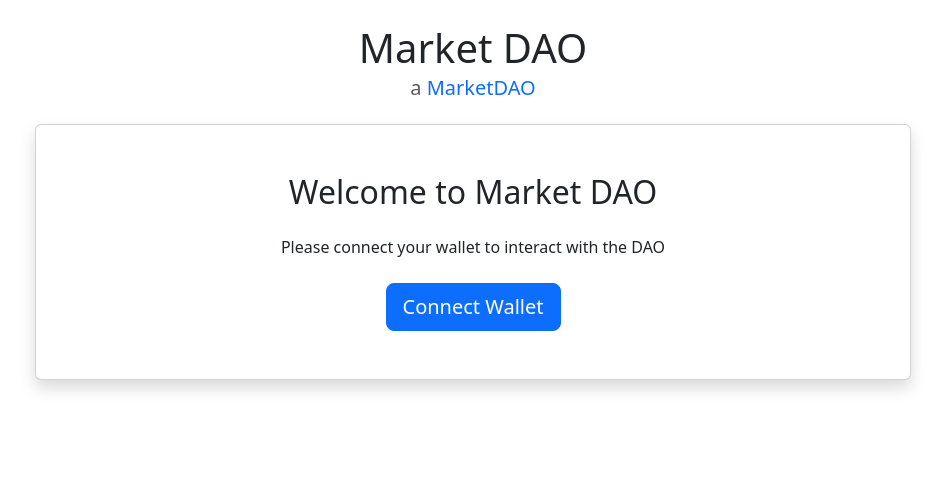
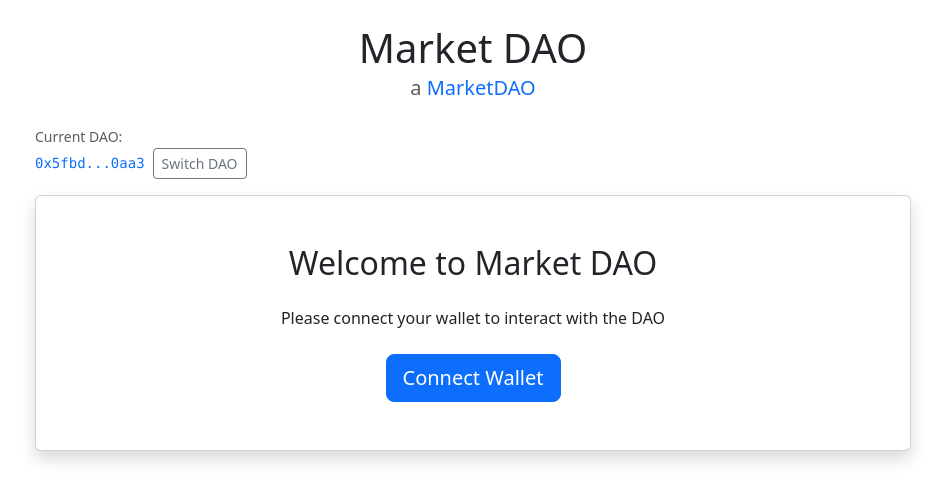
Before and after one commit to evronm/marketDAO, a React (Vite) app in the folder frontend/: page / in a window 1280 px wide. Shown: the top 500 px of the page, without its empty margins (167-1112 px from the left). Built offline with nearby package versions, Linux system fonts and the light colour scheme.

Commit message:
add ability to change contract addresses in front end.  not yet tested

```diff
--- a/frontend/src/App.tsx
+++ b/frontend/src/App.tsx
@@ -1,5 +1,6 @@
 import { useState, useEffect } from 'react';
 import { TabType, NotificationState } from './types';
+import { useDAOAddress } from './contexts/DAOContext';
 import { useWallet } from './hooks/useWallet';
 import { useDAO } from './hooks/useDAO';
 import { useProposals } from './hooks/useProposals';
@@ -10,6 +11,7 @@ import { ProposalActions } from './components/ProposalActions';
 import { ElectionActions } from './components/ElectionActions';
 import { CreateProposal } from './components/CreateProposal';
 import { Members } from './components/Members';
+import { DAOSelector } from './components/DAOSelector';
 import { LoadingSpinner } from './components/LoadingSpinner';
 import { Notification } from './components/Notification';
 import { showNotificationWithTimeout, hideNotification } from './utils/notification';
@@ -19,7 +21,11 @@ function App() {
   const [notification, setNotification] = useState<NotificationState>(hideNotification());
   const [isLoading, setIsLoading] = useState(false);
 
-  const { isConnected, walletAddress, contractRefs, connectWallet, error: walletError } = useWallet();
+  const { daoAddress, factoryAddress } = useDAOAddress();
+  const { isConnected, walletAddress, contractRefs, connectWallet, error: walletError } = useWallet({
+    daoAddress,
+    factoryAddress,
+  });
 
   const {
     daoInfo,
@@ -28,7 +34,7 @@ function App() {
     refreshDAOInfo,
     purchaseTokens,
     claimVestedTokens,
-  } = useDAO(contractRefs, walletAddress, isConnected);
+  } = useDAO(contractRefs, walletAddress, isConnected, daoAddress);
 
   const {
     activeProposals,
@@ -192,6 +198,7 @@ function App() {
           <>
             <Dashboard
               daoInfo={daoInfo}
+              daoAddress={daoAddress}
               onPurchaseTokens={handlePurchaseTokens}
               onClaimVested={handleClaimVested}
               onRefresh={async () => {
@@ -213,6 +220,7 @@ function App() {
               onCreateMint={handleCreateMint}
               onCreateTokenPrice={handleCreateTokenPrice}
               daoInfo={daoInfo}
+              daoAddress={daoAddress}
               walletAddress={walletAddress}
               isLoading={isLoading}
             />
@@ -349,6 +357,8 @@ function App() {
         </h2>
       </div>
 
+      <DAOSelector />
+
       {isConnected && (
         <ul className="nav nav-tabs nav-fill mb-4">
           <li className="nav-item">
--- /dev/null
+++ b/frontend/src/components/DAOSelector.tsx
@@ -0,0 +1,124 @@
+import React, { useState } from 'react';
+import { useDAOAddress } from '../contexts/DAOContext';
+import { ethers } from 'ethers';
+
+export const DAOSelector: React.FC = () => {
+  const { daoAddress, factoryAddress, setDAOAddress, recentDAOs } = useDAOAddress();
+  const [isOpen, setIsOpen] = useState(false);
+  const [customDAO, setCustomDAO] = useState('');
+  const [customFactory, setCustomFactory] = useState('');
+  const [error, setError] = useState('');
+
+  const truncateAddress = (address: string) => {
+    return `${address.slice(0, 6)}...${address.slice(-4)}`;
+  };
+
+  const handleCustomSubmit = () => {
+    setError('');
+
+    if (!ethers.utils.isAddress(customDAO)) {
+      setError('Invalid DAO address');
+      return;
+    }
+
+    if (!ethers.utils.isAddress(customFactory)) {
+      setError('Invalid Factory address');
+      return;
+    }
+
+    setDAOAddress(customDAO, customFactory);
+    setCustomDAO('');
+    setCustomFactory('');
+    setIsOpen(false);
+  };
+
+  return (
+    <div className="mb-3">
+      <div className="d-flex justify-content-between align-items-center">
+        <div>
+          <small className="text-muted">Current DAO:</small>
+          <div className="d-flex align-items-center gap-2">
+            <code className="text-primary" title={daoAddress}>
+              {truncateAddress(daoAddress)}
+            </code>
+            <button
+              className="btn btn-sm btn-outline-secondary"
+              onClick={() => setIsOpen(!isOpen)}
+              title="Switch DAO"
+            >
+              Switch DAO
+            </button>
+          </div>
+        </div>
+      </div>
+
+      {isOpen && (
+        <div className="card mt-2">
+          <div className="card-body">
+            <h6>Switch DAO Deployment</h6>
+
+            {recentDAOs.length > 0 && (
+              <div className="mb-3">
+                <label className="form-label">Recent DAOs:</label>
+                <div className="list-group">
+                  {recentDAOs.map((recent, index) => (
+                    <button
+                      key={index}
+                      className={`list-group-item list-group-item-action ${
+                        recent.dao === daoAddress ? 'active' : ''
+                      }`}
+                      onClick={() => {
+                        setDAOAddress(recent.dao, recent.factory);
+                        setIsOpen(false);
+                      }}
+                    >
+                      <div className="d-flex justify-content-between">
+                        <div>
+                          <code className="small">{truncateAddress(recent.dao)}</code>
+                        </div>
+                        {recent.dao === daoAddress && <span>✓</span>}
+                      </div>
+                    </button>
+                  ))}
+                </div>
+              </div>
+            )}
+
+            <div>
+              <label className="form-label">Or enter new addresses:</label>
+              <div className="mb-2">
+                <input
+                  type="text"
+                  className="form-control form-control-sm mb-2"
+                  placeholder="DAO Address (0x...)"
+                  value={customDAO}
+                  onChange={(e) => setCustomDAO(e.target.value)}
+                />
+                <input
+                  type="text"
+                  className="form-control form-control-sm"
+                  placeholder="Factory Address (0x...)"
+                  value={customFactory}
+                  onChange={(e) => setCustomFactory(e.target.value)}
+                />
+              </div>
+              {error && <div className="alert alert-danger alert-sm py-1">{error}</div>}
+              <div className="d-flex gap-2">
+                <button
+                  className="btn btn-primary btn-sm"
+                  onClick={handleCustomSubmit}
+                  disabled={!customDAO || !customFactory}
+                >
+                  Connect to DAO
+                </button>
+                <button className="btn btn-secondary btn-sm" onClick={() => setIsOpen(false)}>
+                  Cancel
+                </button>
+              </div>
+            </div>
+          </div>
+        </div>
+      )}
+    </div>
+  );
+};
--- a/frontend/src/components/Dashboard.tsx
+++ b/frontend/src/components/Dashboard.tsx
@@ -1,10 +1,11 @@
 import React, { useState } from 'react';
 import { DAOInfo } from '../types';
 import { basisPointsToPercent, safeFormatEther } from '../utils/formatting';
-import { DAO_ADDRESS, RARIBLE_TESTNET_URL } from '../types/constants';
+import { RARIBLE_TESTNET_URL } from '../types/constants';
 
 interface DashboardProps {
   daoInfo: DAOInfo;
+  daoAddress: string;
   onPurchaseTokens: (amount: number) => Promise<void>;
   onClaimVested: () => Promise<void>;
   onRefresh: () => Promise<void>;
@@ -13,6 +14,7 @@ interface DashboardProps {
 
 export const Dashboard: React.FC<DashboardProps> = ({
   daoInfo,
+  daoAddress,
   onPurchaseTokens,
   onClaimVested,
   onRefresh,
@@ -46,7 +48,7 @@ export const Dashboard: React.FC<DashboardProps> = ({
               {daoInfo.tokenBalance}
               <div className="small">
                 <a
-                  href={RARIBLE_TESTNET_URL(DAO_ADDRESS, '0')}
+                  href={RARIBLE_TESTNET_URL(daoAddress, '0')}
                   target="_blank"
                   rel="noopener noreferrer"
                   className="text-primary"
--- /dev/null
+++ b/frontend/src/contexts/DAOContext.tsx
@@ -0,0 +1,93 @@
+import React, { createContext, useContext, useState, useEffect } from 'react';
+
+interface DAOContextType {
+  daoAddress: string;
+  factoryAddress: string;
+  setDAOAddress: (address: string, factory: string) => void;
+  recentDAOs: Array<{ dao: string; factory: string; name?: string }>;
+}
+
+const DAOContext = createContext<DAOContextType | undefined>(undefined);
+
+const DEFAULT_DAO_ADDRESS = '0x5fbdb2315678afecb367f032d93f642f64180aa3';
+const DEFAULT_FACTORY_ADDRESS = '0xe7f1725e7734ce288f8367e1bb143e90bb3f0512';
+
+const STORAGE_KEY = 'marketdao_recent_daos';
+const CURRENT_DAO_KEY = 'marketdao_current_dao';
+
+export const DAOProvider: React.FC<{ children: React.ReactNode }> = ({ children }) => {
+  // Check URL params first, then localStorage, then default
+  const getInitialDAO = (): { dao: string; factory: string } => {
+    const params = new URLSearchParams(window.location.search);
+    const urlDAO = params.get('dao');
+    const urlFactory = params.get('factory');
+
+    if (urlDAO && urlFactory) {
+      return { dao: urlDAO, factory: urlFactory };
+    }
+
+    const stored = localStorage.getItem(CURRENT_DAO_KEY);
+    if (stored) {
+      try {
+        return JSON.parse(stored);
+      } catch {
+        // Fall through to default
+      }
+    }
+
+    return { dao: DEFAULT_DAO_ADDRESS, factory: DEFAULT_FACTORY_ADDRESS };
+  };
+
+  const initial = getInitialDAO();
+  const [daoAddress, setDaoAddressState] = useState(initial.dao);
+  const [factoryAddress, setFactoryAddressState] = useState(initial.factory);
+  const [recentDAOs, setRecentDAOs] = useState<Array<{ dao: string; factory: string; name?: string }>>([]);
+
+  // Load recent DAOs from localStorage
+  useEffect(() => {
+    const stored = localStorage.getItem(STORAGE_KEY);
+    if (stored) {
+      try {
+        setRecentDAOs(JSON.parse(stored));
+      } catch (err) {
+        console.warn('Failed to load recent DAOs:', err);
+      }
+    }
+  }, []);
+
+  const setDAOAddress = (dao: string, factory: string) => {
+    setDaoAddressState(dao);
+    setFactoryAddressState(factory);
+
+    // Save current DAO
+    localStorage.setItem(CURRENT_DAO_KEY, JSON.stringify({ dao, factory }));
+
+    // Update recent DAOs
+    setRecentDAOs((prev) => {
+      const filtered = prev.filter((d) => d.dao !== dao);
+      const updated = [{ dao, factory }, ...filtered].slice(0, 10); // Keep last 10
+      localStorage.setItem(STORAGE_KEY, JSON.stringify(updated));
+      return updated;
+    });
+
+    // Update URL without reloading
+    const url = new URL(window.location.href);
+    url.searchParams.set('dao', dao);
+    url.searchParams.set('factory', factory);
+    window.history.pushState({}, '', url.toString());
+  };
+
+  return (
+    <DAOContext.Provider value={{ daoAddress, factoryAddress, setDAOAddress, recentDAOs }}>
+      {children}
+    </DAOContext.Provider>
+  );
+};
+
+export const useDAOAddress = () => {
+  const context = useContext(DAOContext);
+  if (!context) {
+    throw new Error('useDAOAddress must be used within DAOProvider');
+  }
+  return context;
+};
--- a/frontend/src/hooks/useWallet.ts
+++ b/frontend/src/hooks/useWallet.ts
@@ -1,7 +1,6 @@
 import { useState, useCallback } from 'react';
 import { ethers } from 'ethers';
 import { ContractRefs } from '../types';
-import { DAO_ADDRESS, FACTORY_ADDRESS } from '../types/constants';
 import { DAO_ABI, FACTORY_ABI } from '../types/abis';
 
 declare global {
@@ -18,7 +17,12 @@ interface UseWalletReturn {
   error: string | null;
 }
 
-export const useWallet = (): UseWalletReturn => {
+interface UseWalletParams {
+  daoAddress: string;
+  factoryAddress: string;
+}
+
+export const useWallet = ({ daoAddress, factoryAddress }: UseWalletParams): UseWalletReturn => {
   const [isConnected, setIsConnected] = useState(false);
   const [walletAddress, setWalletAddress] = useState('');
   const [error, setError] = useState<string | null>(null);
@@ -48,8 +52,8 @@ export const useWallet = (): UseWalletReturn => {
       const signer = provider.getSigner();
 
       // Initialize contracts
-      const daoContract = new ethers.Contract(DAO_ADDRESS, DAO_ABI, signer);
-      const factoryContract = new ethers.Contract(FACTORY_ADDRESS, FACTORY_ABI, signer);
+      const daoContract = new ethers.Contract(daoAddress, DAO_ABI, signer);
+      const factoryContract = new ethers.Contract(factoryAddress, FACTORY_ABI, signer);
 
       setContractRefs({
         provider,
@@ -64,7 +68,7 @@ export const useWallet = (): UseWalletReturn => {
       setError(message);
       console.error('Wallet connection error:', err);
     }
-  }, []);
+  }, [daoAddress, factoryAddress]);
 
   return {
     isConnected,
--- a/frontend/src/main.tsx
+++ b/frontend/src/main.tsx
@@ -1,9 +1,12 @@
 import React from 'react';
 import ReactDOM from 'react-dom/client';
+import { DAOProvider } from './contexts/DAOContext';
 import App from './App';
 
 ReactDOM.createRoot(document.getElementById('root')!).render(
   <React.StrictMode>
-    <App />
+    <DAOProvider>
+      <App />
+    </DAOProvider>
   </React.StrictMode>
 );
```
Also changed, not shown: frontend/src/components/CreateProposal.tsx (+11 -10 lines), frontend/src/hooks/useDAO.ts (+4 -4 lines).
